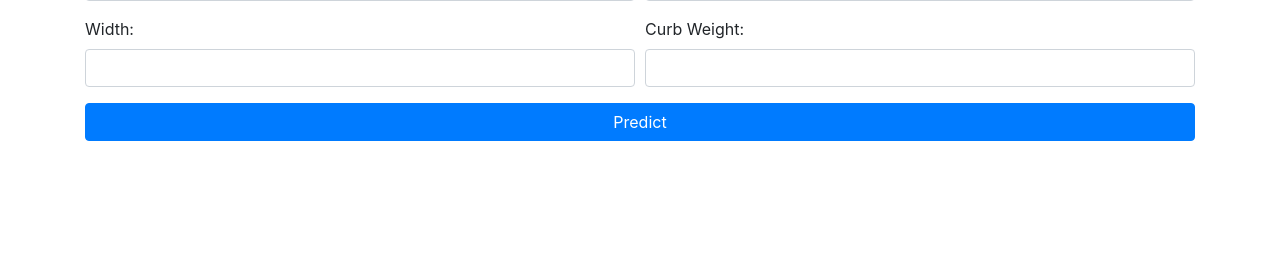
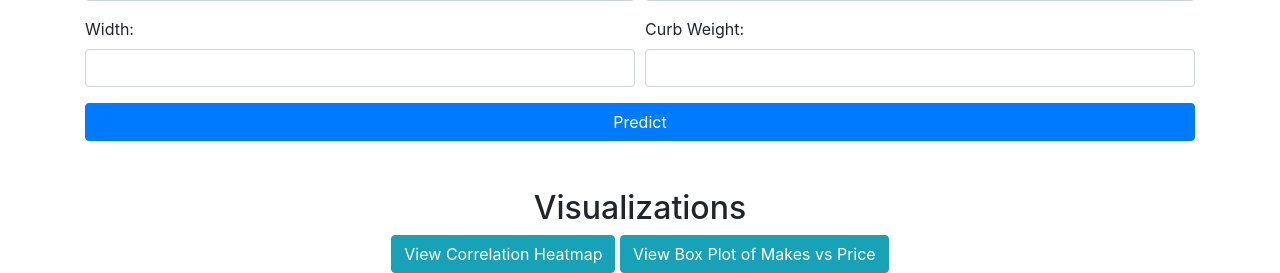
Before and after one commit to rakibulbhuiyan/Car_price_prediction, a Django app: page / in a window 1280 px wide. Shown: the part 619-892 px from the top of the page. Before the commit the page ends 760 px from the top, so only its background shows below. Run offline with Django 5.2, Linux system fonts and the light colour scheme; some libraries are stand-ins or nearby versions.

Commit message:
some correction boxplot added

```diff
--- a/car_price_predict/urls.py
+++ b/car_price_predict/urls.py
@@ -5,5 +5,7 @@ from . import views
 urlpatterns = [
     path('admin/', admin.site.urls),
     path('', views.predict_car_price, name='predict_car_price'),
-    path('visualize/', views.visualize_data, name='visualize_data'),
+    # path('visualize/', views.visualize_data, name='visualize_data'),
+    path('heatmap/', views.visualize_heatmap, name='visualize_heatmap'),
+    path('boxplot/', views.visualize_boxplot, name='visualize_boxplot'),
 ]
--- a/car_price_predict/views.py
+++ b/car_price_predict/views.py
@@ -6,7 +6,7 @@ import matplotlib.pyplot as plt
 import seaborn as sns
 from io import BytesIO
 import base64
-
+import io
 # Load the car prices dataset (this should be moved to a model or stored in DB for production)
 data = pd.read_csv("car_prices.csv")
 
@@ -55,7 +55,7 @@ def predict_car_price(request):
 
     return render(request, 'predict.html')
 
-def visualize_data(request):
+def visualize_heatmap(request):
     # Create correlation heatmap
     numeric_data = data.select_dtypes(include=[np.number])
     plt.figure(figsize=(10, 8))
@@ -72,3 +72,29 @@ def visualize_data(request):
     image_b64 = base64.b64encode(image_png).decode('utf-8')
 
     return render(request, 'visualize.html', {'image': image_b64})
+
+def visualize_boxplot(request):
+    # Set the figure size for better clarity
+    plt.figure(figsize=(25, 15))
+    plt.title("(fig-1) Relation Between Makes and Price")
+
+    # Generate the box plot
+    sns.boxplot(x='make', y='price', data=data)
+
+    # Save the plot to a bytes buffer
+    buffer = io.BytesIO()
+    plt.savefig(buffer, format='png')
+    buffer.seek(0)
+
+    # Convert the bytes buffer to a base64 string
+    image_png = buffer.getvalue()
+    buffer.close()
+
+    # Encode the base64 string
+    graphic = base64.b64encode(image_png).decode('utf-8')
+
+    # Clear the current plot to prevent overlap in future calls
+    plt.clf()
+
+    # Render the box plot template
+    return render(request, 'visualize_boxplot.html', {'image': graphic})
--- a/templates/predict.html
+++ b/templates/predict.html
@@ -97,6 +97,13 @@
             <h4>Predicted Price: ${{ predicted_price }}</h4>
         </div>
         {% endif %}
+
+        <div class="mt-5 text-center">
+            <h2>Visualizations</h2>
+            <a href="{% url 'visualize_heatmap' %}" class="btn btn-info">View Correlation Heatmap</a>
+            <a href="{% url 'visualize_boxplot' %}" class="btn btn-info">View Box Plot of Makes vs Price</a>
+        </div>
+
     </div>
 
     <!-- Bootstrap JS -->
```
Also changed, not shown: templates/visualize_boxplot.html (added, +22 -0 lines).
